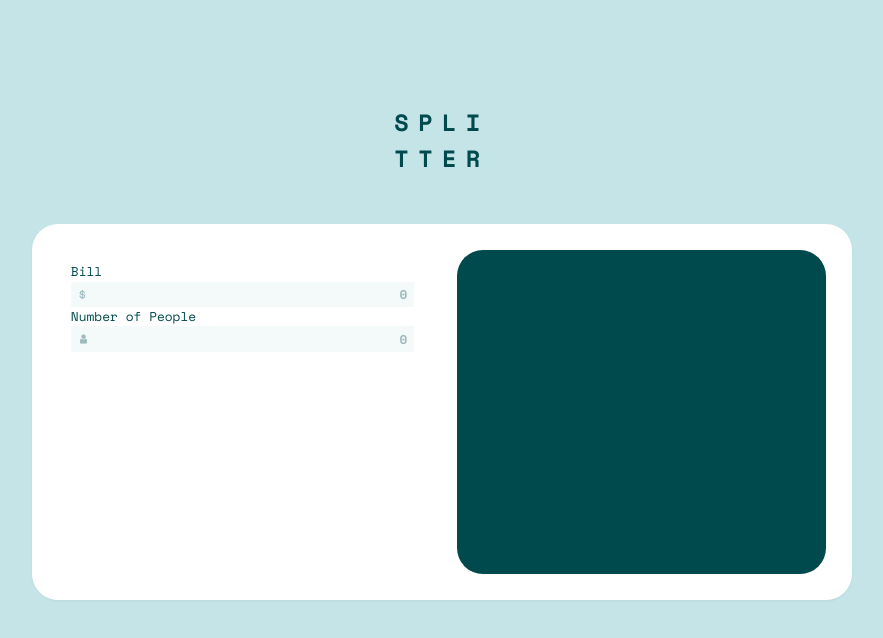
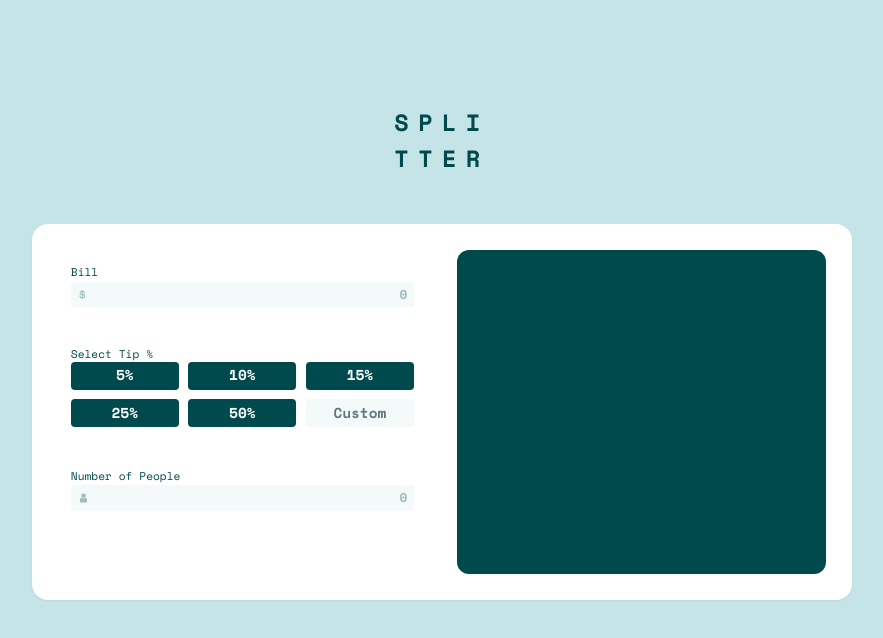
Before and after one commit to pkthunder87/tip-calculator, a React (Vite) app: page / in a window 1280 px wide. Shown: the top 638 px of the page, without its empty margins (198-1081 px from the left). Built offline with nearby package versions, Linux system fonts and the light colour scheme.

Commit message:
Feat: Add select tip to Calculator

```diff
--- a/src/components/Calculator.jsx
+++ b/src/components/Calculator.jsx
@@ -7,19 +7,20 @@ function Calculator() {
     formState: { errors },
   } = useForm();
 
-  function onSubmit(data) {
+  function whenChange(data) {
     console.log(data);
   }
   return (
     <div className="-mt-10 flex h-full w-full items-center justify-center">
       <form
-        onSubmit={handleSubmit(onSubmit)}
-        className="flex h-full w-[64%] items-center justify-center gap-[4%] rounded-[26px] bg-white p-[2%] drop-shadow-sm"
+        onChange={handleSubmit(whenChange)}
+        className="flex h-full w-[64%] items-center justify-center gap-[4%] rounded-[16px] bg-white p-[2%] drop-shadow-sm"
       >
-        <div className="flex h-[100%] w-[48%] flex-col rounded-[26px] p-4  text-very-dark-cyan">
+        <div className="flex h-[100%] w-[48%] flex-col  gap-12 rounded-[26px]  p-4 text-very-dark-cyan">
           <div>
-            <label htmlFor="bill">Bill</label>
-          </div>
+            <label className="text-sm" htmlFor="bill">
+              Bill
+            </label>
             <label
               htmlFor="bill"
               className="flex h-8 w-full cursor-pointer items-center   rounded-sm bg-very-light-grayish-cyan px-2 ring-highlight-cyan focus-within:ring-2"
@@ -37,9 +38,110 @@ function Calculator() {
                 {...register('bill')}
               />
             </label>
+          </div>
+
+          <fieldset className="grid grid-cols-3 gap-3 text-lg font-bold text-white">
+            <legend className="text-sm font-normal text-very-dark-cyan">
+              Select Tip %
+            </legend>
+
+            <label
+              className="w-22 flex h-[2.2rem] items-center justify-center rounded-[4px] bg-very-dark-cyan"
+              htmlFor="5"
+            >
+              <input
+                className="appearance-none"
+                type="radio"
+                id="5"
+                name="drone"
+                value="5"
+                checked
+                {...register('drone')}
+              />
+              <label htmlFor="5">5%</label>
+            </label>
+
+            <label
+              className="w-22 flex h-[2.2rem] items-center justify-center rounded-[4px] bg-very-dark-cyan"
+              htmlFor="10"
+            >
+              <input
+                className="appearance-none"
+                type="radio"
+                id="10"
+                name="drone"
+                value="10"
+                {...register('drone')}
+              />
+              <label htmlFor="10">10%</label>
+            </label>
+
+            <label
+              className="w-22 flex h-[2.2rem] items-center justify-center rounded-[4px] bg-very-dark-cyan"
+              htmlFor="15"
+            >
+              <input
+                className="appearance-none"
+                type="radio"
+                id="15"
+                name="drone"
+                value="15"
+                {...register('drone')}
+              />
+              <label htmlFor="15">15%</label>
+            </label>
+
+            <label
+              className="w-22 flex h-[2.2rem] items-center justify-center rounded-[4px] bg-very-dark-cyan"
+              htmlFor="25"
+            >
+              <input
+                className="appearance-none"
+                type="radio"
+                id="25"
+                name="drone"
+                value="25"
+                {...register('drone')}
+              />
+              <label htmlFor="25">25%</label>
+            </label>
+
+            <label
+              className="w-22 flex h-[2.2rem] items-center justify-center rounded-[4px] bg-very-dark-cyan"
+              htmlFor="50"
+            >
+              <input
+                className="appearance-none"
+                type="radio"
+                id="50"
+                name="drone"
+                value="50"
+                {...register('drone')}
+              />
+              <label htmlFor="50">50%</label>
+            </label>
+
+            <label
+              className="w-22 flex h-[2.2rem] items-center justify-center rounded-[4px] bg-very-light-grayish-cyan text-dark-grayish-cyan"
+              htmlFor="custom"
+            >
+              <input
+                className="appearance-none"
+                type="radio"
+                id="custom"
+                name="drone"
+                value="custom"
+                {...register('drone')}
+              />
+              <label htmlFor="Custom">Custom</label>
+            </label>
+          </fieldset>
+
           <div>
-            <label htmlFor="people">Number of People</label>
-          </div>
+            <label className="text-sm" htmlFor="people">
+              Number of People
+            </label>
+
             <label
               htmlFor="people"
               className="flex h-8 w-full cursor-pointer items-center   rounded-sm bg-very-light-grayish-cyan px-2 ring-highlight-cyan focus-within:ring-2"
@@ -58,7 +160,8 @@ function Calculator() {
               />
             </label>
           </div>
-        <div className="h-[100%] w-[48%] rounded-[26px] bg-very-dark-cyan "></div>
+        </div>
+        <div className="h-[100%] w-[48%] rounded-[12px] bg-very-dark-cyan "></div>
       </form>
     </div>
   );
```
Lines whose indentation alone changed are shown as unchanged.
